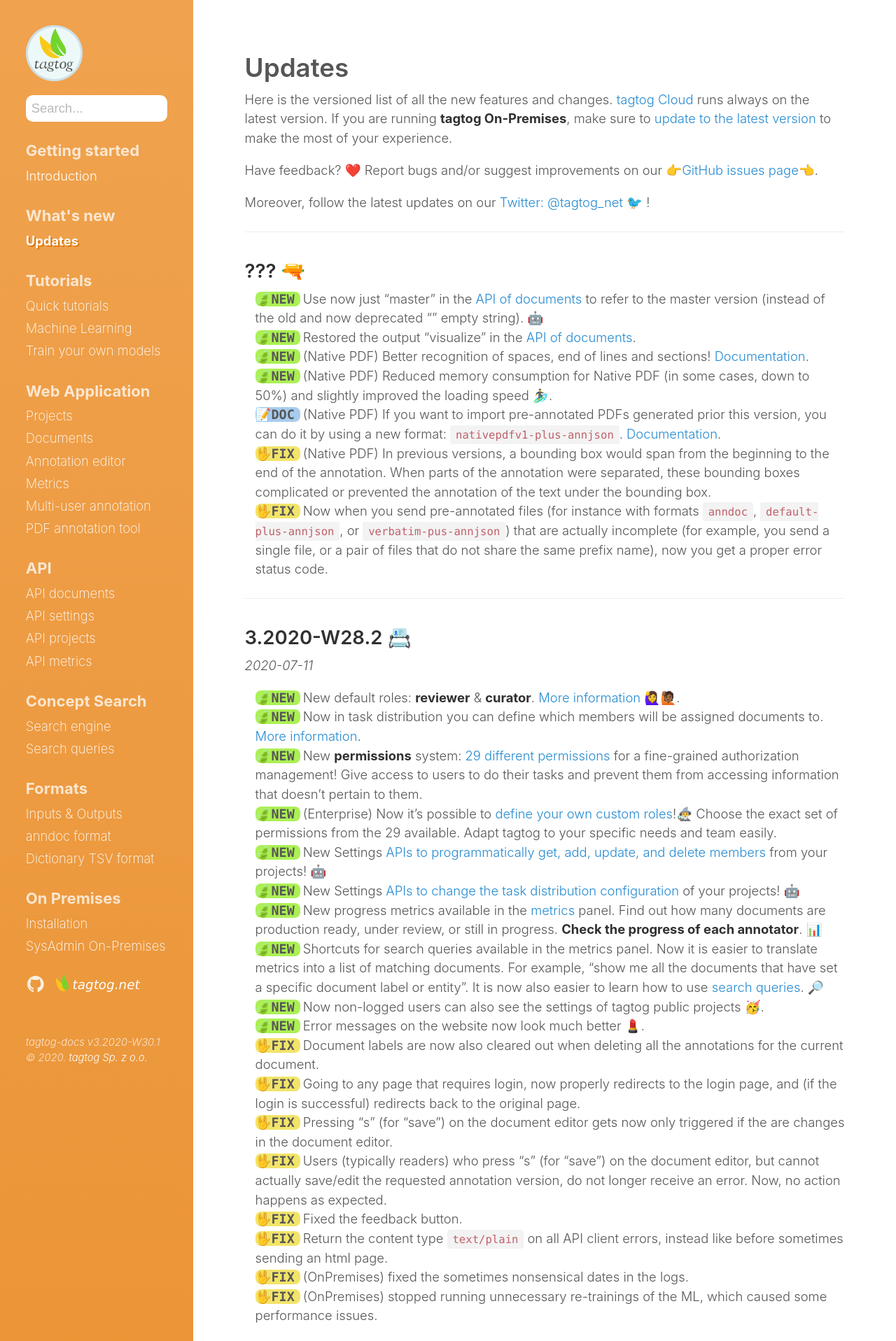
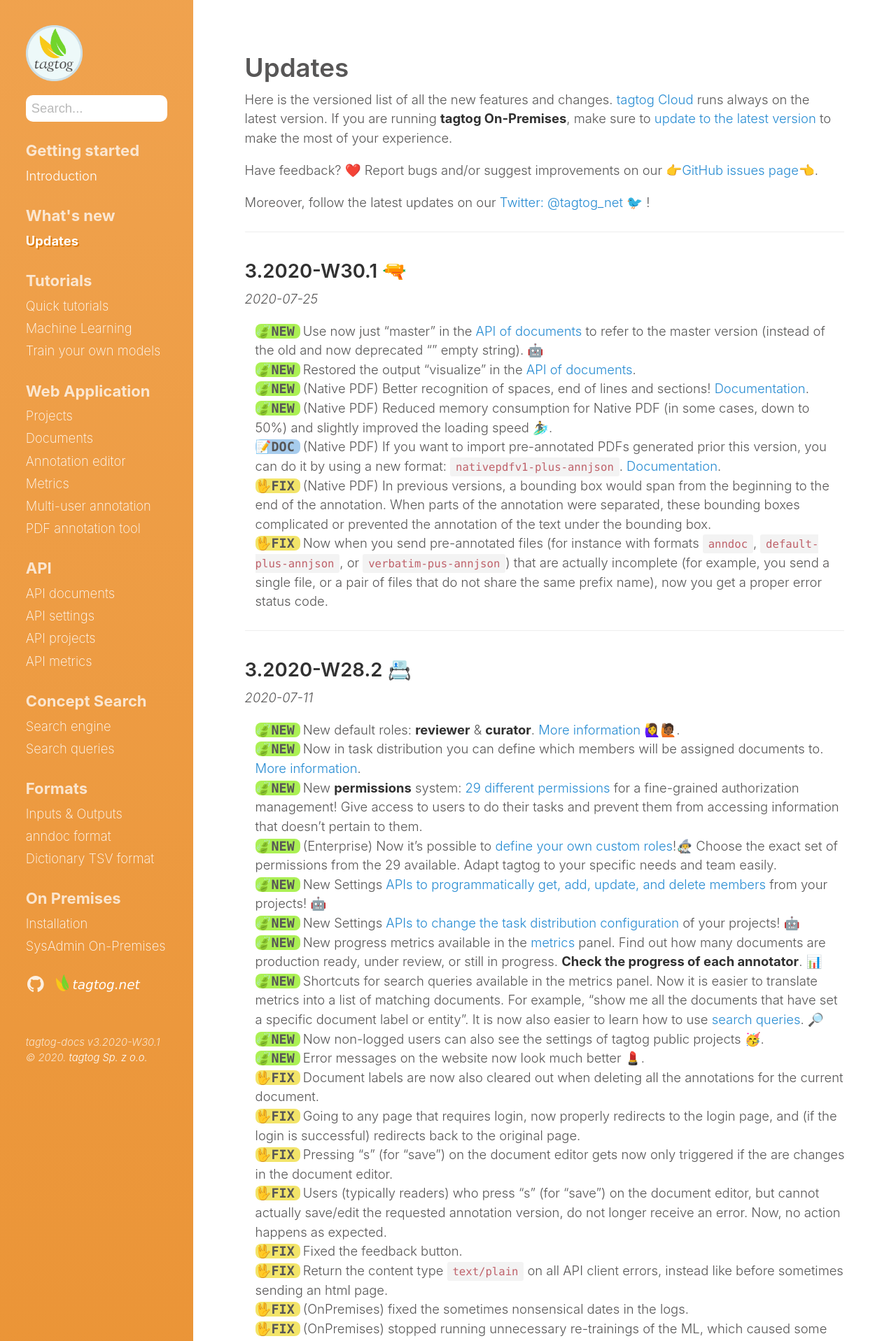
Before and after one commit to tagtogorg/tagtog-doc, a Jekyll site: the page built from updates.md, in a window 1280 px wide. Shown: the top 1917 px of the page at 70% size. Built offline with Jekyll 4.4.1, drawn with Linux system fonts in a browser that asks for light colours; nearby versions of some CDN libraries; emoji names are drawn with the system emoji font.

Commit message:
Bump version: 3.2020-W30.1 🔫

```diff
--- a/updates.md
+++ b/updates.md
@@ -14,7 +14,8 @@ Moreover, follow the latest updates on our [Twitter: @tagtog_net 🐦](https://t
 
 ---
 
-## ??? 🔫
+## 3.2020-W30.1 🔫
+_2020-07-25_
 
 <ul class="updates">
   <li class="new"><span markdown="1">Use now just "master" in the [API of documents](API_documents_v1.html) to refer to the master version (instead of the old and now deprecated "" empty string). 🤖</span></li>
```
